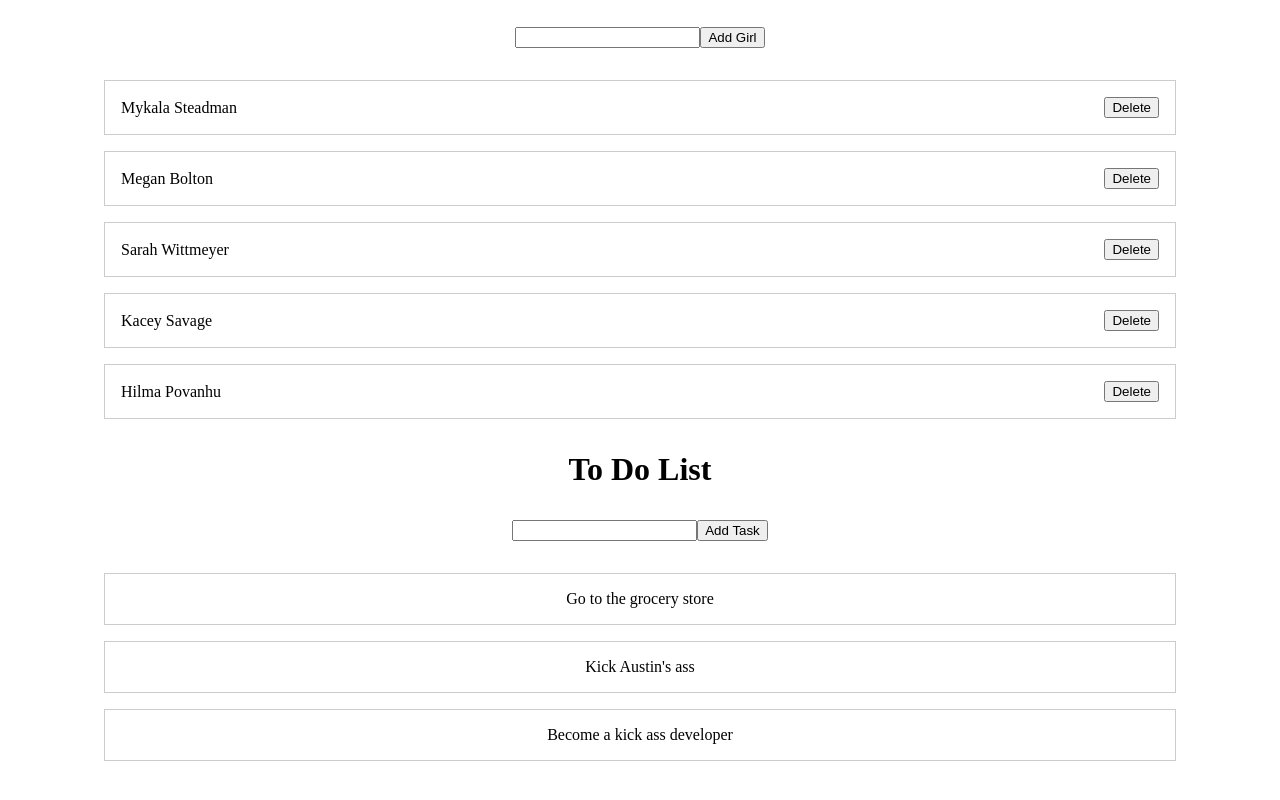
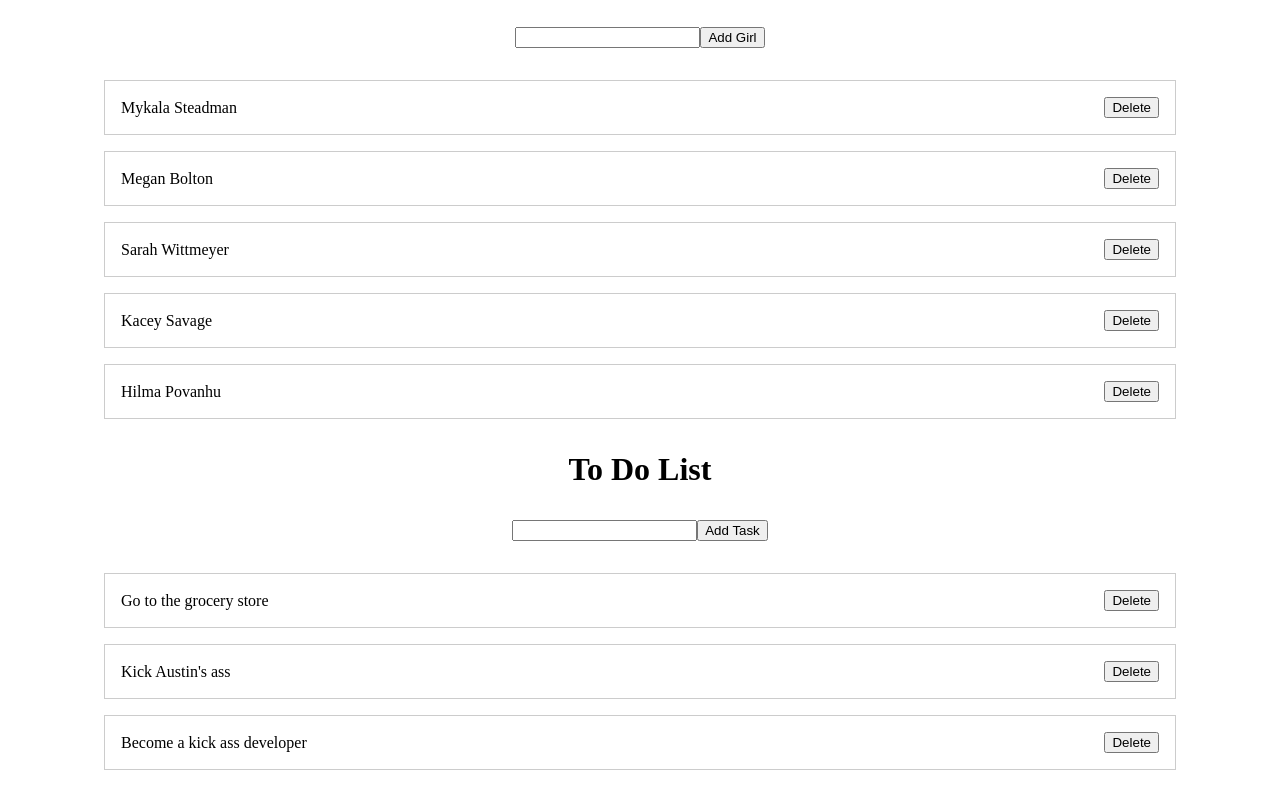
Before and after one commit to NateEnsign/interview-small-builds, a React (Vite) app: page / in a window 1280 px wide. Shown: the part 863-1663 px from the top of the page. Built offline with nearby package versions, Linux system fonts and the light colour scheme.

Commit message:
added functionality to delete tasks

```diff
--- a/src/components/to-do-list/ToDo.css
+++ b/src/components/to-do-list/ToDo.css
@@ -1,3 +1,9 @@
 .to-do-header {
     text-align: center;
 }
+
+.daily-list li {
+    display: flex;
+    justify-content: space-between;
+    align-items: center;
+}
--- a/src/components/to-do-list/ToDo.jsx
+++ b/src/components/to-do-list/ToDo.jsx
@@ -11,15 +11,20 @@ const ToDo = () => {
   ]);
 
   const addNewTaskHandler = (newTask) => {
-    setTaskList(taskList.concat(newTask))
-  }
+    setTaskList((prevTaskList) => [...prevTaskList, newTask]);
+  };
 
+  const deleteTaskHandler = (taskId) => {
+    setTaskList((prevTaskList) =>
+      prevTaskList.filter((task) => task.id !== taskId)
+    );
+  };
 
   return (
     <div>
       <h1 className="to-do-header">To Do List</h1>
       <NewToDo onAddTask={addNewTaskHandler} />
-      <ToDoList listItems={taskList} />
+      <ToDoList listItems={taskList} deleteTask={deleteTaskHandler} />
     </div>
   );
 };
--- a/src/components/to-do-list/ToDoList.jsx
+++ b/src/components/to-do-list/ToDoList.jsx
@@ -1,12 +1,15 @@
 import React from "react";
 import "./ToDoList.css";
 
-const ToDoList = ({ listItems }) => {
+const ToDoList = ({ listItems, deleteTask }) => {
   return (
     <div>
       <ul className="daily-list">
-      {listItems.map(item => {
-        return <li key={item.id}>{item.text}</li>
+      {listItems.map(({id, text}) => {
+        return <li key={id}>
+          <span>{text}</span>
+          <button onClick={() => deleteTask(id)}>Delete</button>
+        </li>
       })}
       </ul>
     </div>
```
